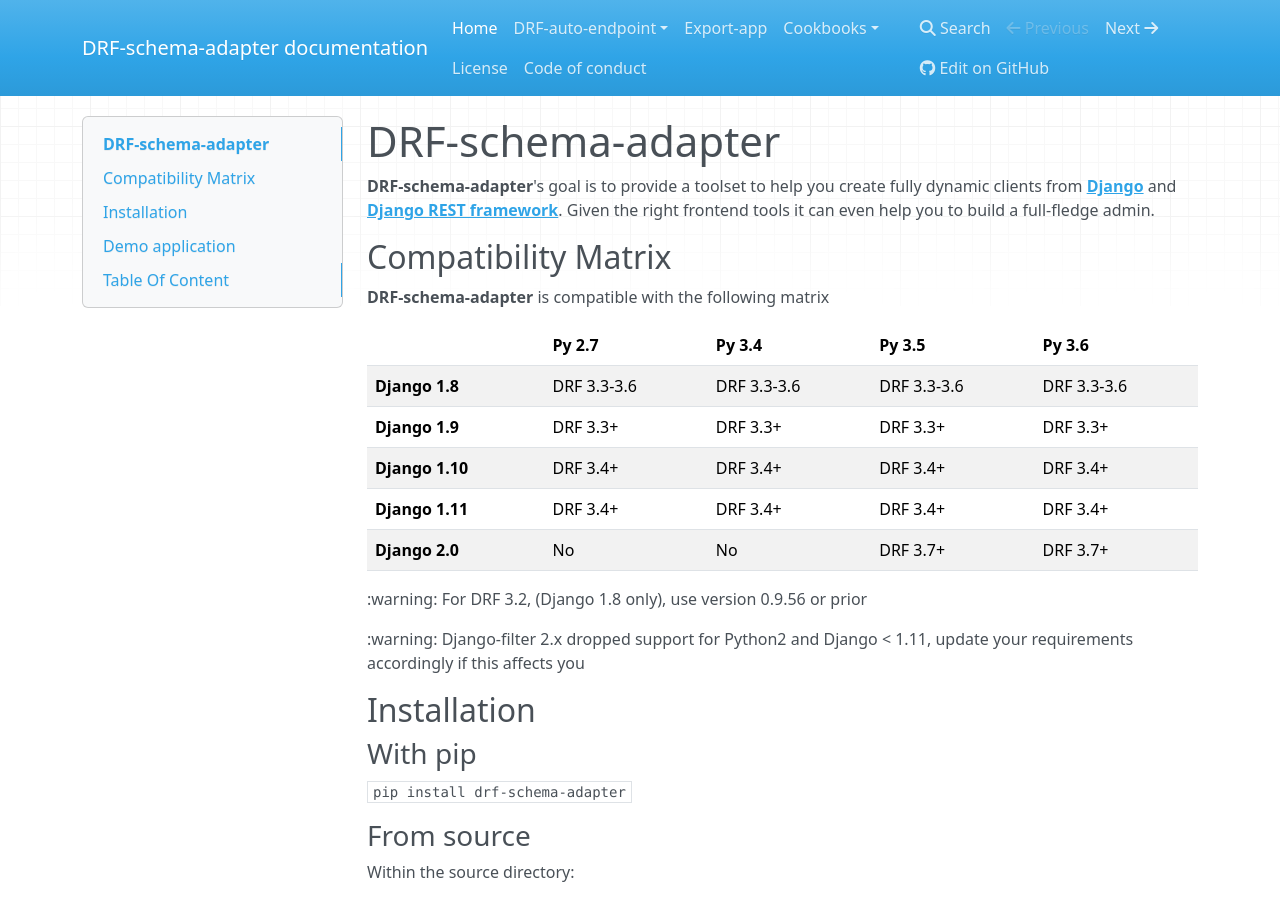
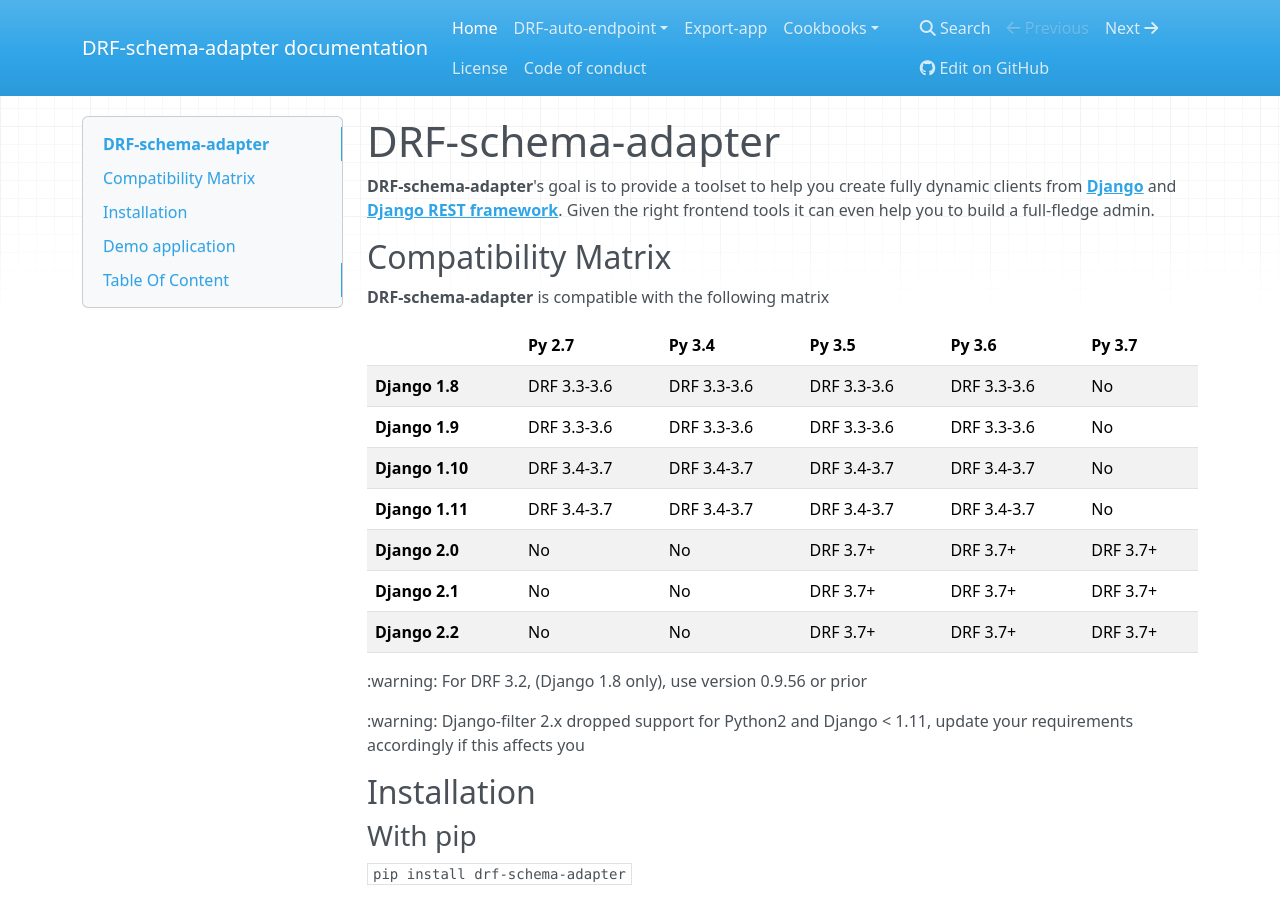
Before and after one commit to drf-forms/drf-schema-adapter, an MkDocs documentation site: the page built from docs/index.md, in a window 1280 px wide and 900 px high. Built offline with MkDocs 1.6.1, drawn with Linux system fonts in a browser that asks for light colours; nearby versions of some CDN libraries; old or Windows-style settings are respelled for this version of MkDocs.

```diff
--- a/docs/index.md
+++ b/docs/index.md
@@ -9,13 +9,15 @@ frontend tools it can even help you to build a full-fledge admin.
 
 **DRF-schema-adapter** is compatible with the following matrix
 
-|                 | Py 2.7      | Py 3.4      | Py 3.5      | Py 3.6      |
-| --------------- | ----------- | ----------- | ----------- | ----------- |
-| **Django 1.8**  | DRF 3.3-3.6 | DRF 3.3-3.6 | DRF 3.3-3.6 | DRF 3.3-3.6 |
-| **Django 1.9**  | DRF 3.3+    | DRF 3.3+    | DRF 3.3+    | DRF 3.3+    |
-| **Django 1.10** | DRF 3.4+    | DRF 3.4+    | DRF 3.4+    | DRF 3.4+    |
-| **Django 1.11** | DRF 3.4+    | DRF 3.4+    | DRF 3.4+    | DRF 3.4+    |
-| **Django 2.0**  | No          | No          | DRF 3.7+    | DRF 3.7+    |
+|                 | Py 2.7      | Py 3.4      | Py 3.5      | Py 3.6      | Py 3.7      |
+| --------------- | ----------- | ----------- | ----------- | ----------- | ----------- |
+| **Django 1.8**  | DRF 3.3-3.6 | DRF 3.3-3.6 | DRF 3.3-3.6 | DRF 3.3-3.6 | No          |
+| **Django 1.9**  | DRF 3.3-3.6 | DRF 3.3-3.6 | DRF 3.3-3.6 | DRF 3.3-3.6 | No          |
+| **Django 1.10** | DRF 3.4-3.7 | DRF 3.4-3.7 | DRF 3.4-3.7 | DRF 3.4-3.7 | No          |
+| **Django 1.11** | DRF 3.4-3.7 | DRF 3.4-3.7 | DRF 3.4-3.7 | DRF 3.4-3.7 | No          |
+| **Django 2.0**  | No          | No          | DRF 3.7+    | DRF 3.7+    | DRF 3.7+    |
+| **Django 2.1**  | No          | No          | DRF 3.7+    | DRF 3.7+    | DRF 3.7+    |
+| **Django 2.2**  | No          | No          | DRF 3.7+    | DRF 3.7+    | DRF 3.7+    |
 
 :warning: For DRF 3.2, (Django 1.8 only), use version 0.9.56 or prior
 
```
Also changed, not shown: .travis.yml (+69 -6 lines), README.md (+10 -7 lines), 2 other files.
